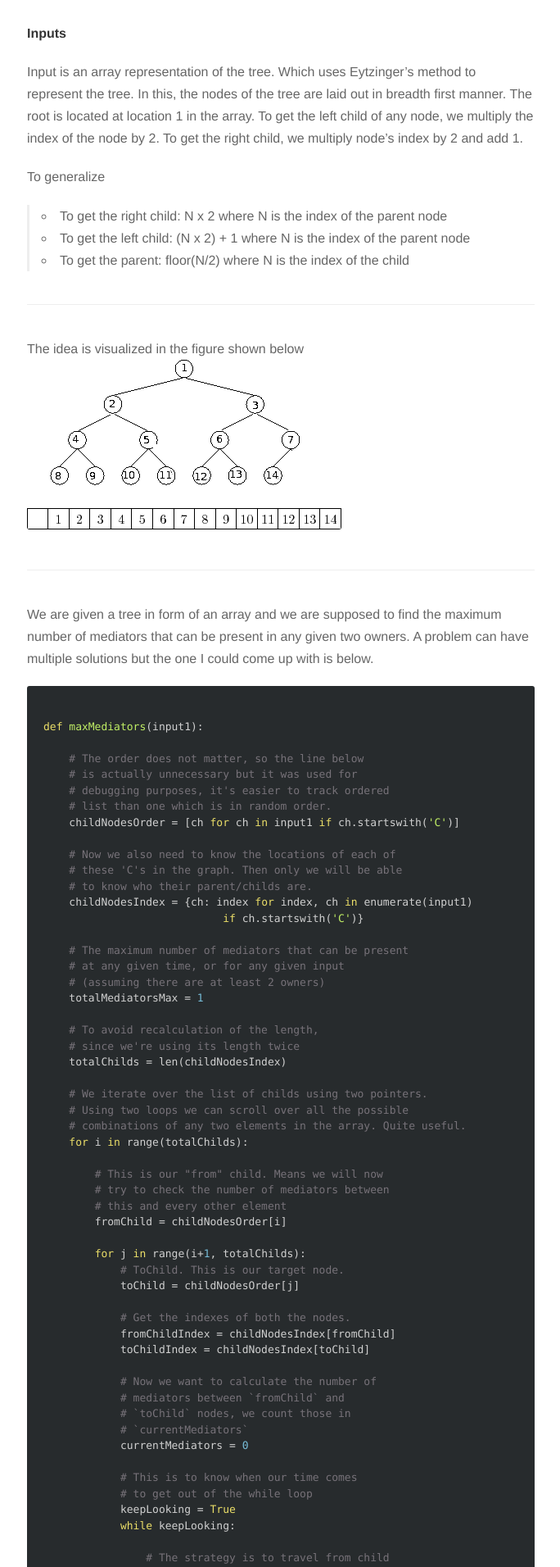
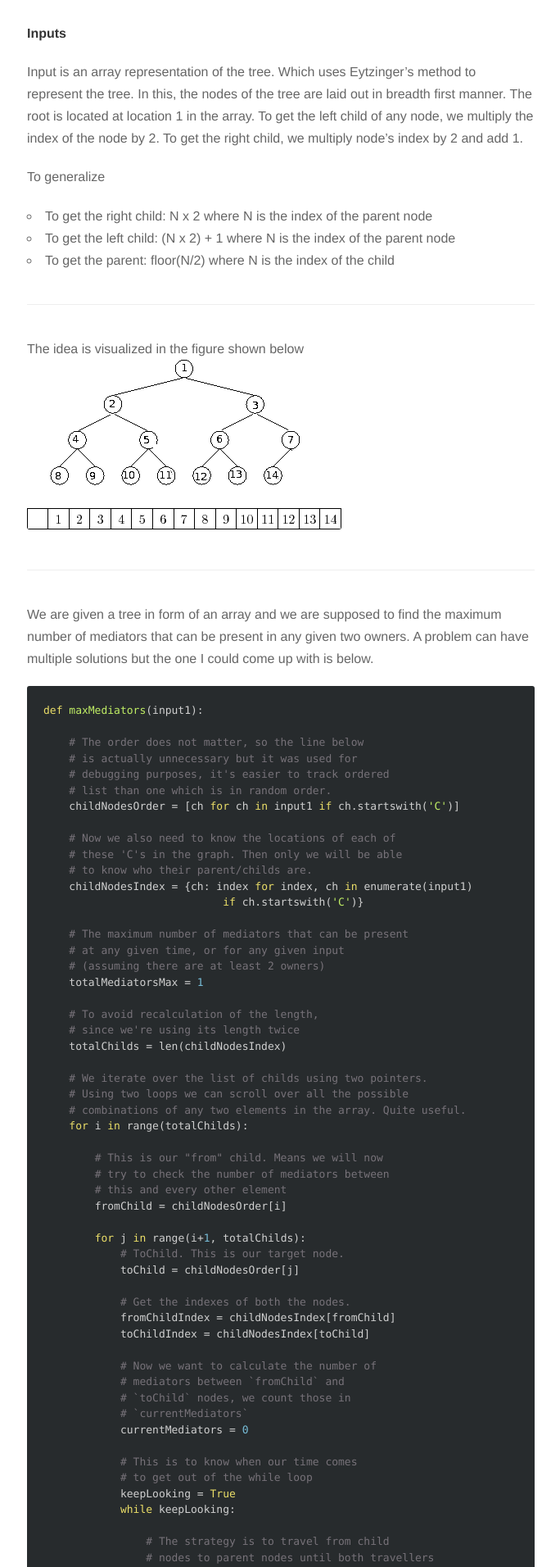
Before and after one commit to shinderohitt/shinderohitt.github.io, a Jekyll site: the page built from _posts/2016-02-13-maximum-mediators-problem.markdown, in a window 1280 px wide. Shown: the part 872-2784 px from the top of the page at 82% size, without its empty margins (297-981 px from the left). Built offline with Jekyll 4.4.1, drawn with Linux system fonts in a browser that asks for light colours; nearby versions of some CDN libraries; comment, search, counter and statistics services are not loaded.

````diff
--- a/_config.yml
+++ b/_config.yml
@@ -14,6 +14,8 @@ google_analytics: 'UA-58674260-1'
 disqus: true
 disqus_shortname: 'shinderohitt'
 
+encoding: UTF-8
+
 # Details for the RSS feed generator
 url:            'http://blog.rohitt.com'
 author:         'Rohitt Shinde'
@@ -21,6 +23,9 @@ authorTwitter:  'shinderohitt'
 
 permalink:       /:year/:month/:title/
 
+gems:
+  - jekyll-paginate
+  - github-pages
 
 defaults:
     -
--- a/_posts/2016-02-13-maximum-mediators-problem.markdown
+++ b/_posts/2016-02-13-maximum-mediators-problem.markdown
@@ -15,7 +15,7 @@ There are some team owners who want to communicate with other team owners(C) thr
 
 This is visualized as a tree below
 
-<img src="/assets/images/max-mediators-1.png" width="193px">
+<img src="/assets/images/max-mediators-1.png" width="193px" />
 
 ---
 
@@ -24,9 +24,9 @@ Input is an array representation of the tree. Which uses Eytzinger's method to r
 
 To generalize
 
-  >* To get the right child: `N x 2` where N is the index of the parent node
-  >* To get the left child:  `(N x 2) + 1` where N is the index of the parent node
-  >* To get the parent: `floor(N/2)` where N is the index of the child
+  * To get the right child: `N x 2` where N is the index of the parent node
+  * To get the left child:  `(N x 2) + 1` where N is the index of the parent node
+  * To get the parent: `floor(N/2)` where N is the index of the child
 
 ---
 
@@ -38,8 +38,7 @@ The idea is visualized in the figure shown below
 We are given a tree in form of an array and we are supposed to find the maximum number of mediators that can be present in any given two owners. A problem can have multiple solutions but the one I could come up with is below.
 
 
-``` python
-
+```python
 def maxMediators(input1):
 
     # The order does not matter, so the line below
````
